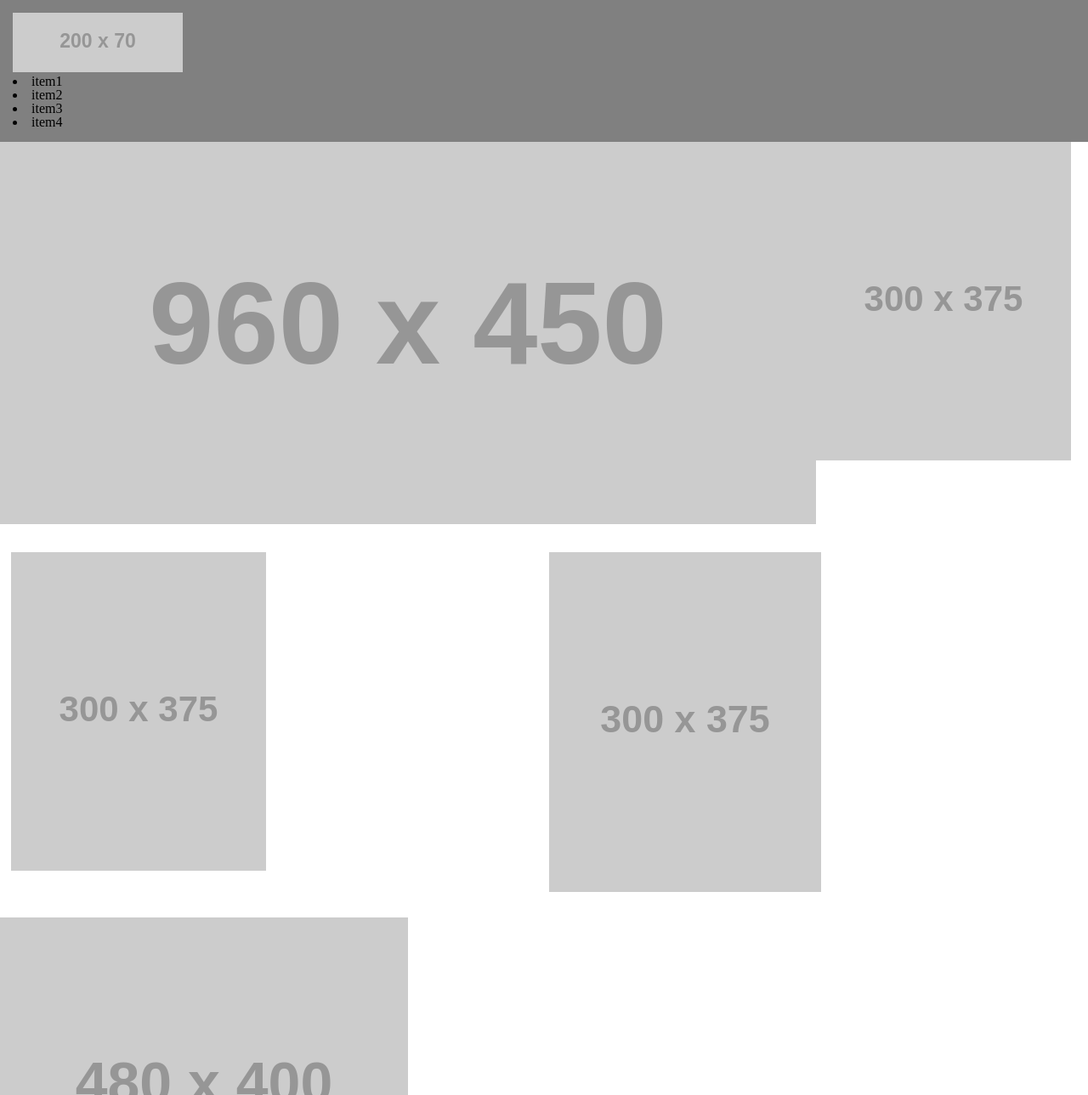
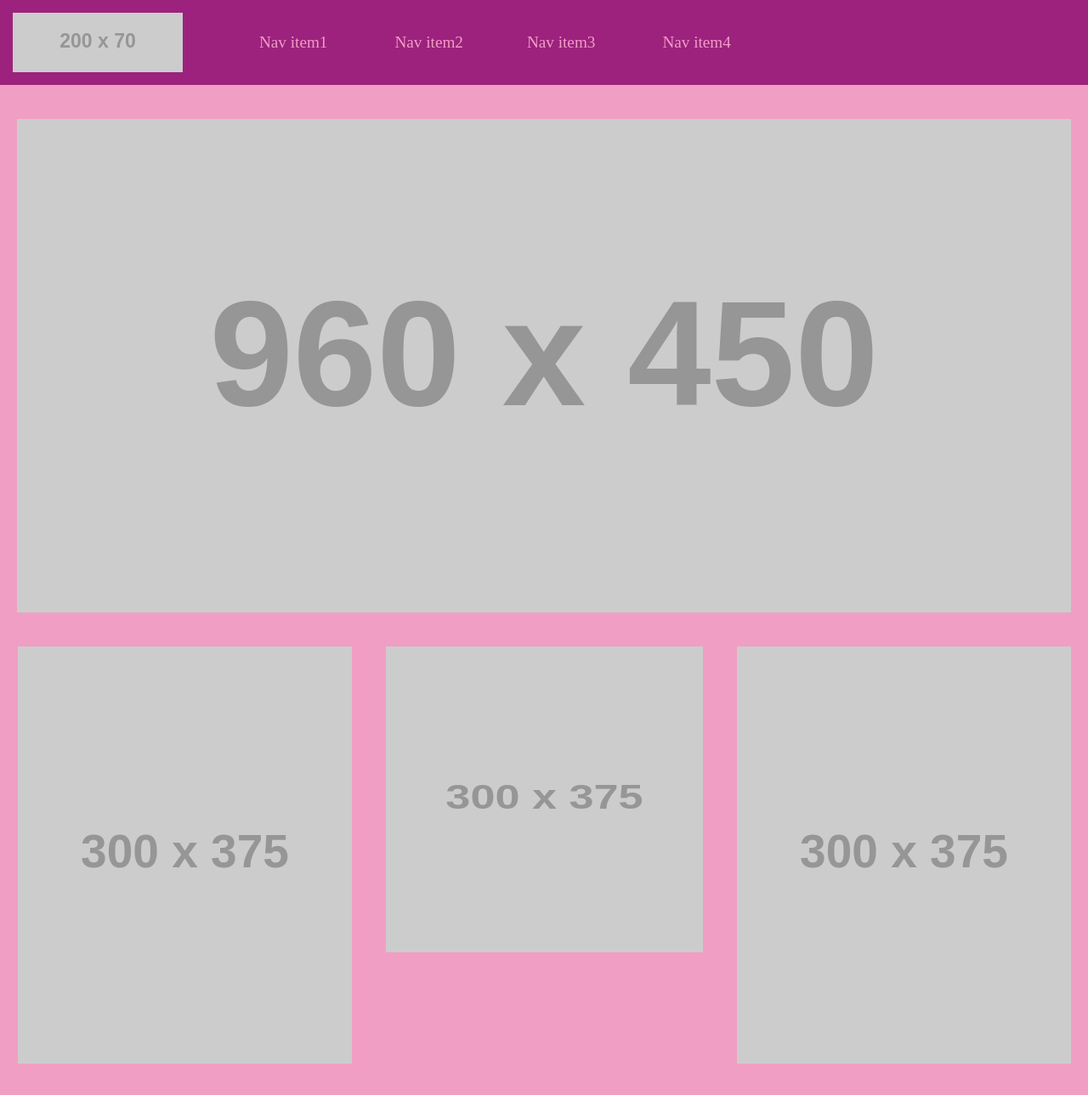
Before and after one commit to Roya982/wirefame-exercise, a plain HTML site: page index.html in a window 1280 px wide. Shown: the top 1289 px of the page at 85% size. Drawn offline with Linux system fonts and the light colour scheme; placeholder pictures from the web are drawn by us.

Commit message:
finishing lab08a

```diff
--- a/css/style.css
+++ b/css/style.css
@@ -3,92 +3,103 @@
     box-sizing: border-box;
   }
 
-  header nav {
-    background-color: grey;
+  body{
+    background-color: rgb(241, 158, 197);
+  }
+
+  header {
+    background-color: rgb(156, 34, 126);
     padding: 15px;
     width: 100%;
+    height: 100px;
+
+  }
+
+  header nav img{
+    float: left;
+    padding-right: 90px;
+    padding-top: 0px;
+    margin-top: 0px;
   }
 
   header nav ul li {
     display: inline-block;
-    padding-right: 91px;
+    padding-right: 75px;
     vertical-align: middle;
+    margin-bottom: 20px;
+    font-size: larger;
+    margin-top: 25px;
   }
 
   header nav ul li a{
       text-decoration: none;
+      color: rgb(241, 158, 197);
   }
 
-  main section:first-child {
-    text-align: center;
-    margin-bottom: 30px;
-    float: left;
+  main{
+    padding: 20px;
+    background-color: rgb(241, 158, 197);
   }
 
-  main section:nth-child(2) {
-    text-align: center;
-    margin: auto;
-    margin-bottom: 30px;
-    float: left;
-
+  #hero{
+    margin-top: 20px;
+    display: block;
+    margin-left: auto;
+    margin-right: auto;
+    width: 100%;
   }
 
-  main section:nth-child(2) img {
-    margin: 0 13px 0 13px;
+  #first{
     float: left;
+    width:100%;
+    margin-top: 20px;
+    margin-bottom: 20px;
   }
 
-  main section:nth-child(3) {
-    text-align: center;
+  .st{
+    float: right;
+    width: 33.3%;
+    padding: 20px;
+    padding-right: 0px;
+  }
+  .nd{
+    float: right;
+    width: 33.3%;
     height: 400px;
-    width: 50%;
-    margin-bottom: 30px;
-    float: left;
-    position: relative;
-    left: 25%;
+    padding: 20px;
+  }
+  .rd{
+    float: right;
+    width: 33.3%;
+    padding: 20px;
+    padding-left: 0px;
   }
 
-  main section:nth-child(3) img {
+  #second{
     float: left;
-    width: 50%;
+    margin: 20px;
+    margin-top: 0px;
   }
 
-  main section:nth-child(3) section {
-    padding-left: 30px;
-    float: left;
+  #third h1{
+    margin: 20px;
+    font-size: large;
   }
 
-  main section:nth-child(3) section h2 {
-    font-size: larger;
-    margin-bottom: 10px;
-    float: left;
+  #third p{
+    color: rgb(156, 34, 126);
   }
 
-  main section:nth-child(3) section section{
-    height: 300px;
-    overflow-y: auto;
-    float: left;
-  }
-
-  main section:nth-child(3) > button {
-    background-color:grey;
-    color: #f1f1f1;
-    border-radius: 10px;
-    padding: 10px 50px 10px 50px;
-    float: left;
-    margin-left: 30px;
-  }
-
-  main section:nth-child(3) > button:hover {
-    background-color: rgb(46, 44, 44);
-    transition: 350ms ease-in-out;
-    float: left;
+  button{
+    background-color: navy;
+    color: rgb(241, 158, 197);
   }
 
   footer {
     clear: both;
-    background-color: grey;
+    background-color: rgb(156, 34, 126);
     padding: 60px;
     bottom: 0;
     width: 100%;
+    text-align: center;
   }
--- a/index.html
+++ b/index.html
@@ -8,20 +8,24 @@
     <body>
         <header>
             <nav>
-                <img src="https://placehold.it/200x70/ddd" >
-                <li>item1</li>
-                <li>item2</li>
-                <li>item3</li>
-                <li>item4</li>
+                <img src="https://placehold.it/200x70/aaa">
+                <ul>
+                  <li><a href="#">Nav item1</a></li>
+                  <li><a href="#">Nav item2</a></ali>
+                  <li><a href="#">Nav item3</a></li>
+                  <li><a href="#">Nav item4</a></li>
+                </ul>
             </nav>
         </header>
         <main>
-            <section><img src="https://placehold.it/960x450/ddd"></section>
-            <section><img src="https://placehold.it/300x375/ddd"></section>
-            <section><img src="https://placehold.it/300x375/ddd"></section>
-            <section><img src="https://placehold.it/300x375/ddd"></section>
-            <section><img src="https://placehold.it/480x400/ddd"></section>
-            <section>
+            <section><img src="https://placehold.it/960x450/ddd" id="hero"></section>
+            <section id="first">
+                <img src="https://placehold.it/300x375/ddd" class="st">
+                <img src="https://placehold.it/300x375/ddd" class="nd">
+                <img src="https://placehold.it/300x375/ddd" class="rd">
+            </section>
+            <section id="second"><img src="https://placehold.it/480x400/ddd"></section>
+            <section id="third">
                 <h1>Featured Section Heading</h1>
                 <p>Lorem ipsum dolor sit amet consectetur adipisicing elit. In totam placeat suscipit veritatis cum tempore, error quos soluta minima id praesentium voluptatem? Aliquam inventore quia quis, sint earum quam possimus eligendi at, ex, maiores eveniet! Optio accusantium dolorum ipsum eveniet quaerat voluptas facilis velit consequuntur ab sed? Cumque ab corporis et. Porro itaque, ad accusamus, illo officiis ipsum quae, voluptatem numquam facilis dolores possimus recusandae est ullam eos rerum! Earum sunt pariatur nisi quaerat atque ex inventore accusamus deleniti numquam asperiores? Ipsa expedita nulla quod similique. Placeat, ipsum amet aspernatur deserunt explicabo velit a aliquam architecto cupiditate doloremque, minus laudantium sapiente. Quos inventore, at id fuga error ea hic facere qui aut ut, a, cupiditate consequatur deserunt eligendi ad suscipit? Animi cupiditate rem dignissimos ipsam ducimus repudiandae a quibusdam porro adipisci accusamus sequi optio blanditiis odio voluptatibus id omnis veniam minima architecto, mollitia consectetur nesciunt. Labore, velit. Eos, velit. Sed?</p>
             </section>
```
